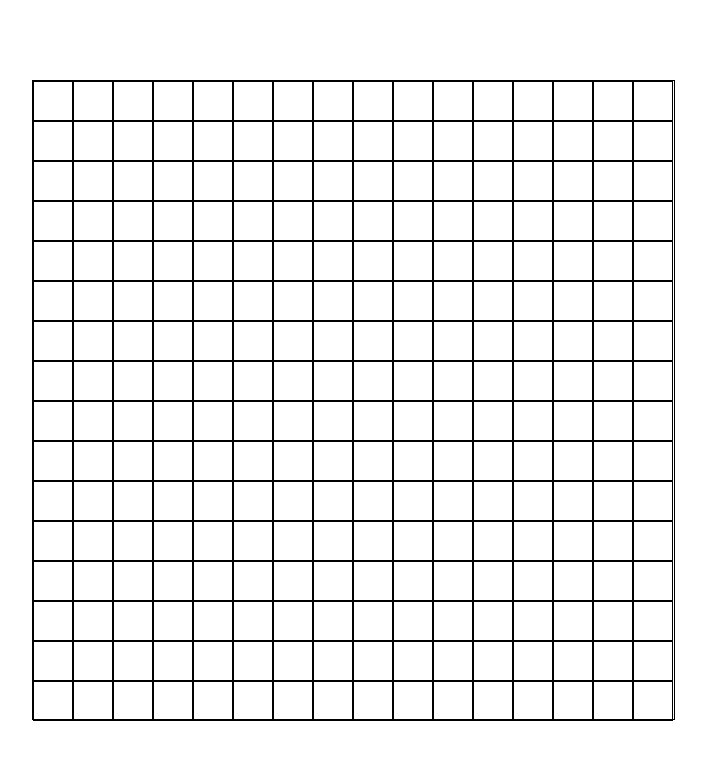
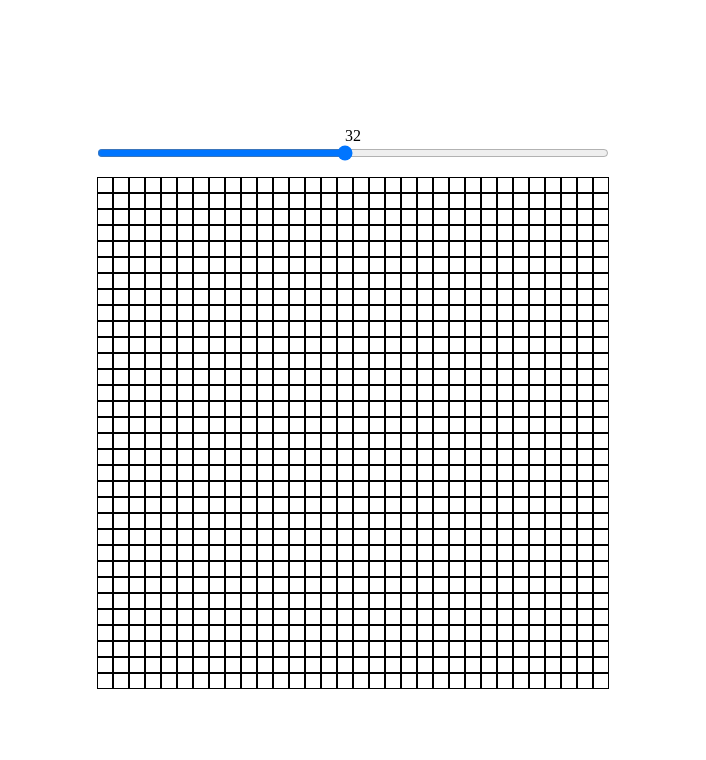
Before and after one commit to sr5392/etch-a-sketch, a plain HTML site: page index.html in a window 1280 px wide. Shown: the whole page, without its empty margins (287-993 px from the left). Drawn offline with Linux system fonts and the light colour scheme.

Commit message:
Add slider for grid size

```diff
--- a/index.html
+++ b/index.html
@@ -8,6 +8,10 @@
     <title>Etch-a-Sketch</title>
 </head>
 <body>
-
+    <div class="settings">
+        <p id="grid-size">32</p>
+        <input type="range" min="2" max="64" value="32" step="2" id="slider">
+    </div>
+    <div id="grid-container"></div>
 </body>
 </html>
--- a/script.js
+++ b/script.js
@@ -1,11 +1,24 @@
-const gridContainer = document.createElement("div");
-gridContainer.classList.add("grid-container");
+const slider = document.querySelector("#slider");
+slider.addEventListener("input", updateGrid);
+
+const pGridSize = document.querySelector("#grid-size");
+const gridContainer = document.querySelector("#grid-container");
 
 const gridItem = document.createElement("div");
 gridItem.classList.add("grid-item");
 
-for (let i = 0; i < 256; i++) {
-    gridContainer.appendChild(gridItem.cloneNode());
+function updateGrid() {
+    gridContainer.innerHTML = "";
+
+    const gridSize = slider.value;
+    const gridItemSize = 64 / gridSize;
+
+    gridItem.style.height = gridItemSize + "vmin";
+    gridItem.style.width = gridItemSize + "vmin";
+
+    for(let i = 0; i < gridSize**2; i++) {
+        gridContainer.appendChild(gridItem.cloneNode());
+    }
 }
 
-document.body.appendChild(gridContainer);
+updateGrid();
--- a/style.css
+++ b/style.css
@@ -9,16 +9,28 @@ html {
 }
 
 body {
-    min-height: 100%;
+    height: 100%;
     display: flex;
+    flex-direction: column;
     justify-content: center;
     align-items: center;
 }
 
-.grid-container {
-    width: 643px;
-    height: 640px;
-    border: 1px solid black;
+.settings {
+    display: flex;
+    flex-direction: column;
+    justify-self: center;
+    align-items: center;
+    margin: 1em;
+}
+
+#slider {
+    width: 64vmin;
+}
+
+#grid-container {
+    width: 64vmin;
+    height: 64vmin;
     display: flex;
     justify-content: center;
     align-items: center;
@@ -26,7 +38,5 @@ body {
 }
 
 .grid-item {
-    width: 40px;
-    height: 40px;
     border: 1px solid black;
 }
```
